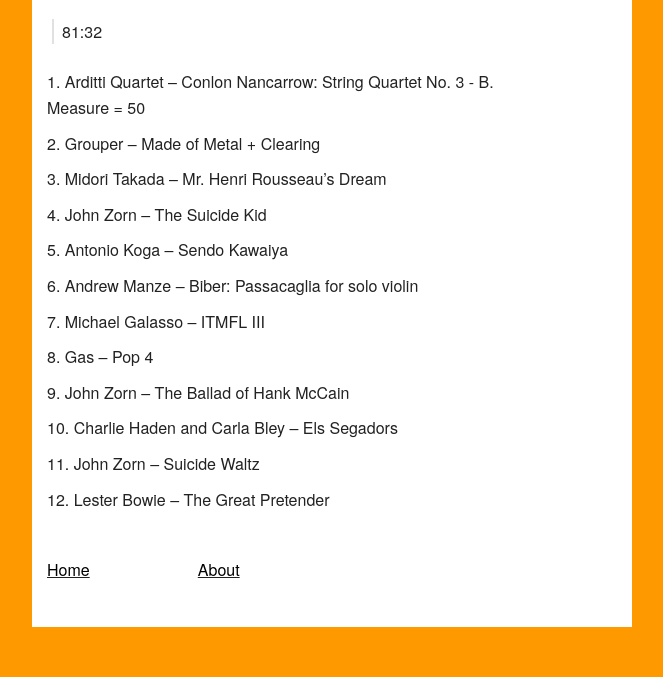
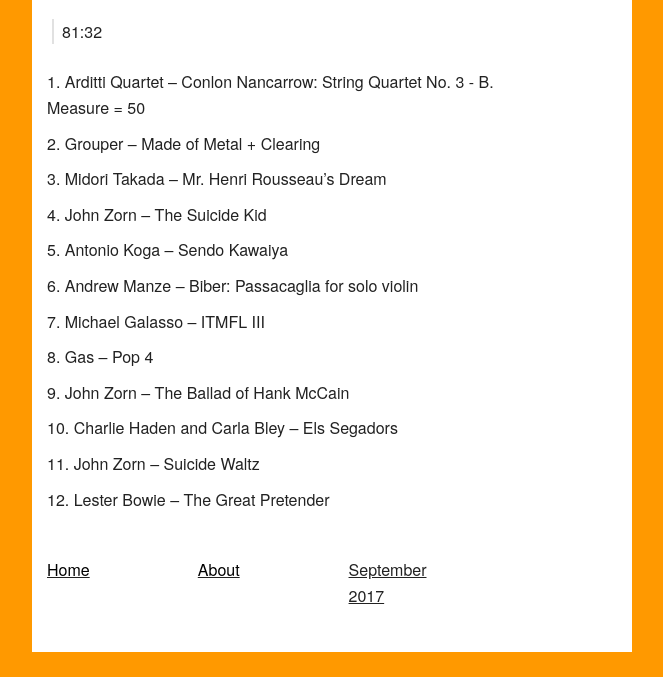
Before and after one commit to mt-trash/mt-trash.github.io, a Jekyll site: the page built from _posts/2017-01-10-quiet-mix.md, in a window 1280 px wide, cut to the strip 356-1033 px from the top of the page. Shown: the whole strip, without its empty margins (308-971 px from the left). Built offline with Jekyll 4.4.1, drawn with Linux system fonts in a browser that asks for light colours; before the commit the page ends 1008 px from its top, so only the background shows below that.

Commit message:
add current date to page

```diff
--- a/_layouts/default.html
+++ b/_layouts/default.html
@@ -45,6 +45,9 @@
           <div class="three columns" style="margin-bottom: 5%">
             <u><a class="trash" href="/about">About</a></u>
           </div>
+          <div class="three columns" style="margin-bottom: 5%">
+            <u>{{ 'now' | date: "%B %Y" }}</u>
+          </div>
         </div>
       </div>
       <p></p>
```
